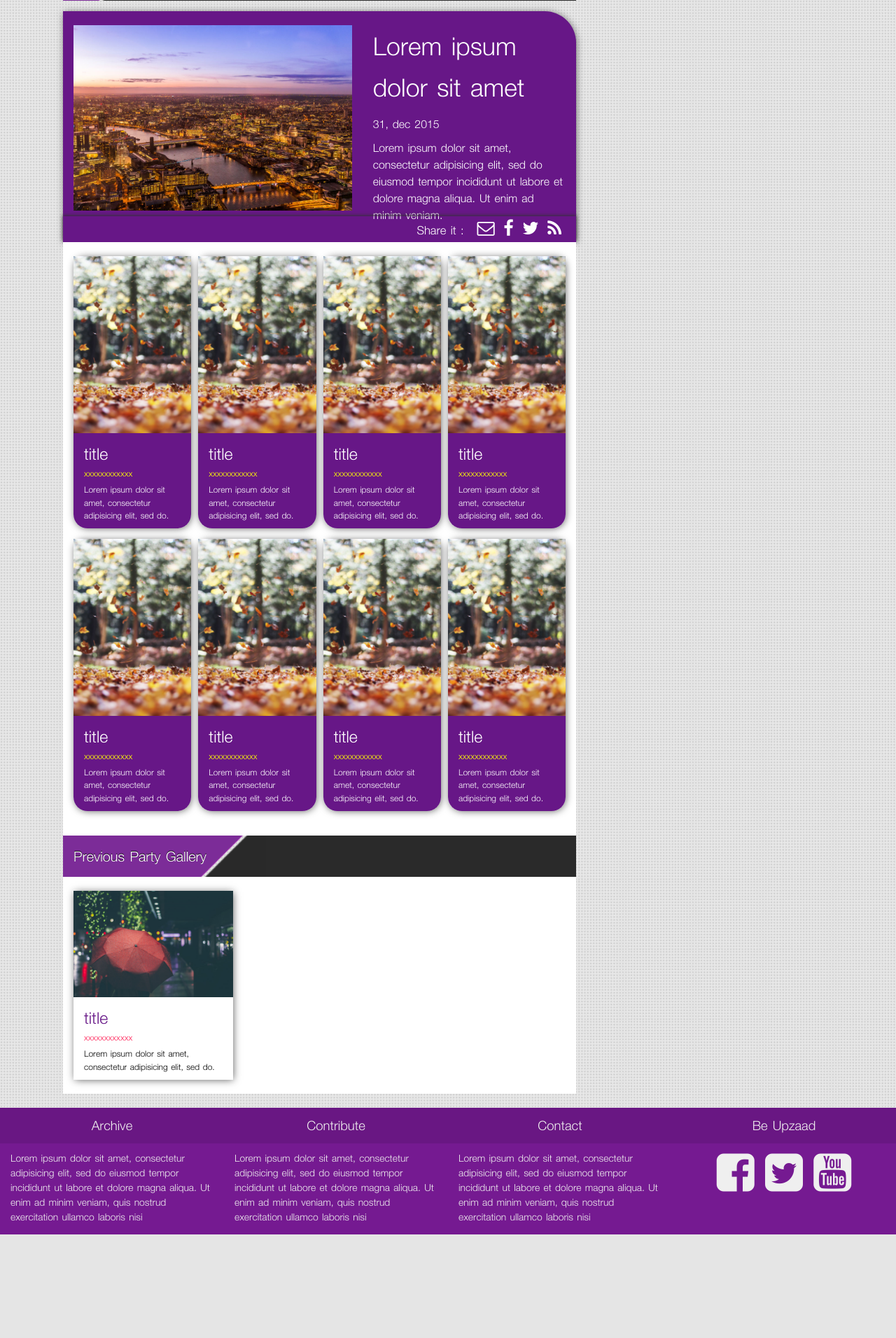
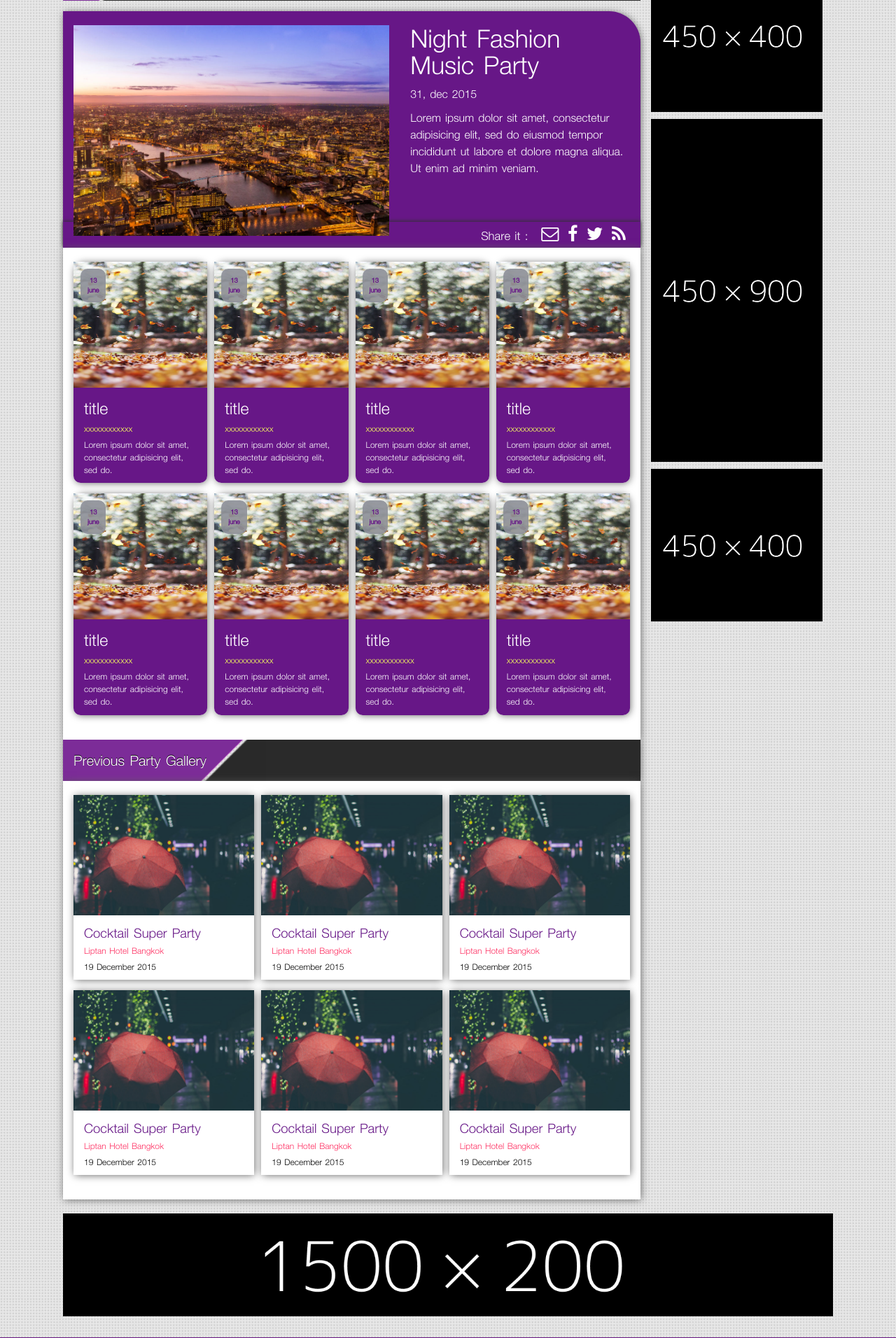
Before and after one commit to tol3/DaraSite, a Rails app: page /party/index in a window 1280 px wide. Shown: the part 142-2054 px from the top of the page at 70% size. Before the commit the page ends 1906 px from the top, so only its background shows below. Run offline with Rails 7, Linux system fonts and the light colour scheme; style sheets or scripts are compiled from the project's sources; parts of the project's set-up code (start-up, migrations or seed data) failed here and were passed over; some libraries are stand-ins or nearby versions.

Commit message:
Update Party3

```diff
--- a/app/assets/stylesheets/party.scss
+++ b/app/assets/stylesheets/party.scss
@@ -9,6 +9,7 @@
   padding-top            : 20px;
   border-top-right-radius: 45px;
   background-color       : $cardBG;
+
   .party-cover {
     z-index: 100;
     img {
@@ -20,7 +21,8 @@
 
   .party-title {
     h2 {
-      margin-top: 0;
+      line-height: 0.7;
+      margin-top : 0;
     }
   }
 
@@ -48,21 +50,38 @@
 .party-wrap {
   padding         : 20px 10px;
   background-color: white;
-  .party-card {
+  .day {
+    position        : absolute;
+    top             : 10px;
+    left            : 10px;
+    background-color: rgba(141, 144, 152, .9);
+    color           : #fff;
+    padding         : 10px;
+    border-radius   : 10px;
+    p {
+      text-align : center;
+      margin     : 0;
+      font-size  : 14px;
+      font-weight: bolder;
+      color      : $baseColor;
+    }
+  }
+
+.party-card {
     padding-left : 5px;
     padding-right: 5px;
     margin-bottom: 15px;
     .box-shadow {
       border-radius             : 15px;
-      border-bottom-right-radius: 20px;
-      border-bottom-left-radius : 20px;
+      border-bottom-right-radius: 10px;
+      border-bottom-left-radius : 10px;
     }
 
 
     .content {
       background-color          : $cardBG;
-      border-bottom-right-radius: 20px;
-      border-bottom-left-radius : 20px;
+      border-bottom-right-radius: 10px;
+      border-bottom-left-radius : 10px;
     }
 
 
@@ -75,7 +94,7 @@
 
 
       p.sub-title {
-        color        : yellow;
+        color        : #f4f75e;
         font-size    : 1.3em;
         margin-bottom: 5px;
       }
@@ -89,20 +108,23 @@
 
 
     img.party-card-img {
-      display: block;
-      width  : 100%;
+      display : block;
+      width   : 100%;
+      overflow: hidden;
+      height  : 180px;
     }
   }
 }
 
 
 .gallery-wrap {
+  margin-bottom   : 20px;
   padding         : 20px 10px;
   background-color: white;
   .gallery-card {
     padding-left : 5px;
     padding-right: 5px;
-
+    margin-bottom: 15px;
     .content {
       background-color: white;
     }
@@ -112,7 +134,7 @@
       .title {
         color        : $cardBG;
         margin-bottom: 0;
-        font-size    : 2.5em;
+        font-size    : 2em;
       }
 
 
--- a/app/views/layouts/_party_layouts.html.erb
+++ b/app/views/layouts/_party_layouts.html.erb
@@ -1,5 +1,5 @@
 <div class="row">
-  <div class="col-md-8">
+  <div class="col-md-9">
 
     <div class="row">
       <div class="content-head">
@@ -14,7 +14,7 @@
         <%= image_tag "content-cover.jpeg" %>
       </div>
       <div class="col-md-5 party-title">
-        <h2>Lorem ipsum dolor sit amet</h2>
+        <h2>Night Fashion Music Party</h2>
         <p class="day">31, dec 2015</p>
         <p class="content">
           Lorem ipsum dolor sit amet, consectetur adipisicing elit, sed do eiusmod tempor incididunt ut labore et dolore magna aliqua. Ut enim ad minim veniam.
@@ -30,7 +30,7 @@
       </div>
     </div>
 
-    <div class="row">
+    <div class="row box-shadow">
 
       <div class="col-md-12 party-wrap">
 
@@ -38,6 +38,11 @@
         <div class="col-md-3 party-card">
           <div class="col-md-12 box-shadow">
             <div class="row">
+              <div class="day">
+                <p>13</p>
+                <p>june</p>
+              </div>
+
               <%= image_tag("partycard.jpeg", :class => "party-card-img") %>
             </div>
             <div class="row content">
@@ -55,7 +60,7 @@
 
     </div>
 
-    <div class="row">
+    <div class="row box-shadow">
       <div class="content-head">
         <span class="content gallery">
           Previous Party Gallery
@@ -65,7 +70,10 @@
 
     <div class="row">
 
-      <div class="col-md-12 gallery-wrap">
+      <div class="col-md-12 box-shadow gallery-wrap">
+
+        <% 6.times do |x| %>
+
         <div class="col-md-4 gallery-card">
           <div class="col-md-12 box-shadow">
             <div class="row">
@@ -73,19 +81,38 @@
             </div>
             <div class="row content">
               <div class="col-md-12 gallery-card-bot">
-                <h4 class="title">title</h4>
-                <p class="sub-title">xxxxxxxxxxxx</p>
-                <p class="content-p">Lorem ipsum dolor sit amet, consectetur adipisicing elit, sed do.</p>
+                <h4 class="title">Cocktail Super Party</h4>
+                <p class="sub-title">Liptan Hotel Bangkok</p>
+                <p class="content-p">19 December 2015</p>
               </div>
             </div>
           </div>
         </div>
+
+        <%end%>
+
       </div>
 
     </div>
 
   </div>
 
-  <div class="col-md-4">ADS</div>
+  <div class="col-md-3">
+    <div class="col-md-12">
+      <div class="row">
+        <%= image_tag "450.png", :class => "ads" %>
+      </div>
+      <div class="row">
+        <%= image_tag "450_l.png", :class => "ads" %>
+      </div>
+      <div class="row">
+        <%= image_tag "450.png", :class => "ads" %>
+      </div>
+    </div>
+  </div>
 
 </div>
+
+<div class="row">
+  <%= image_tag "1500_s.png", :class => "ads" %>
+</div>
```
Also changed, not shown: app/assets/stylesheets/application.css.scss (+10 -5 lines).
